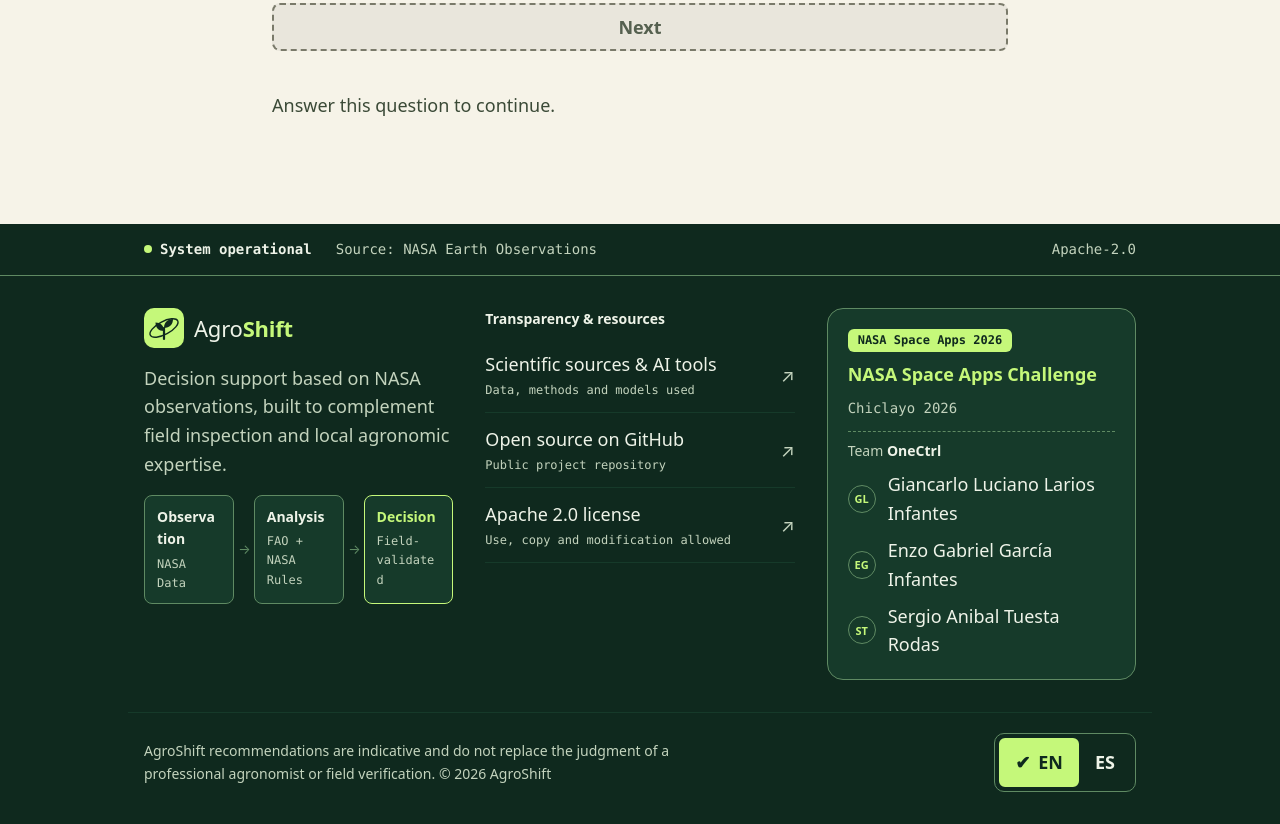
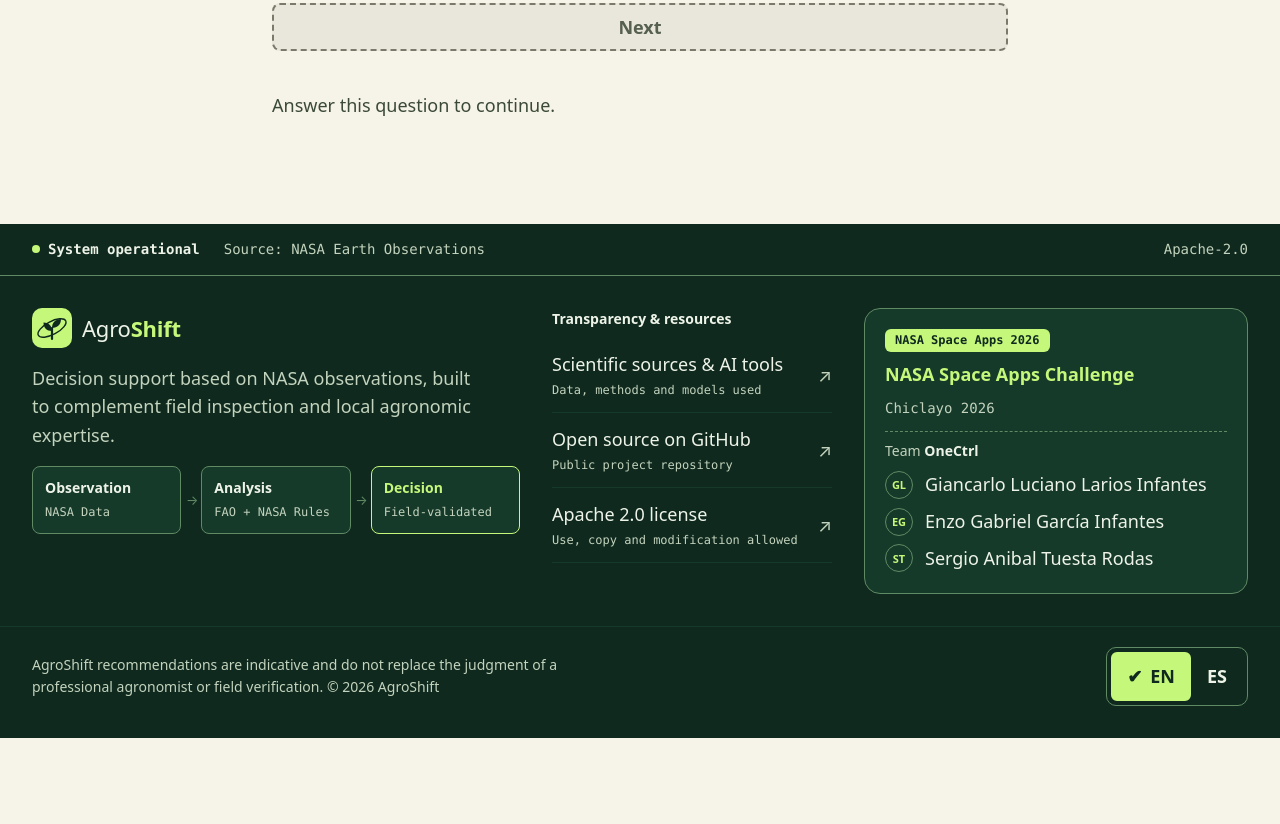
Before and after one commit to ceviche-mixto/AgroShift, an Astro site: page / in a window 1280 px wide. Shown: the part 746-1570 px from the top of the page. After the commit the page ends 1484 px from the top, so only its background shows below. Built offline with nearby package versions, Linux system fonts and the light colour scheme; Astro itself is replaced by a stand-in of ours.

Commit message:
style: widen desktop footer layout

```diff
--- a/src/styles/global.css
+++ b/src/styles/global.css
@@ -466,20 +466,21 @@ body {
 .ayuda__pasos li { display: grid; gap: 0.125rem; padding-left: 0.75rem; border-left: 4px solid var(--color-primario); }
 .ayuda__ok { width: 100%; cursor: pointer; }
 
-.pie { margin-top: 3rem; background: var(--marca-fondo); color: var(--marca-texto); }
+.pie { --pie-gutter: clamp(1rem, 4vw, 2rem); margin-top: 3rem; background: var(--marca-fondo); color: var(--marca-texto); }
 :where(.pie) :where(p, ul, ol) { margin: 0; padding: 0; list-style: none; }
 .pie__estado { border-bottom: 1px solid var(--marca-borde); }
-.pie__estado-in { display: flex; align-items: center; flex-wrap: wrap; gap: 0.25rem 1.5rem; max-width: 64rem; margin: 0 auto; padding: 0.875rem 1rem; font-family: ui-monospace, 'SFMono-Regular', Menlo, Consolas, monospace; font-size: 0.875rem; }
+.pie__estado-in { display: flex; align-items: center; flex-wrap: wrap; gap: 0.25rem 1.5rem; max-width: 80rem; margin: 0 auto; padding: 0.875rem var(--pie-gutter); font-family: ui-monospace, 'SFMono-Regular', Menlo, Consolas, monospace; font-size: 0.875rem; }
 .pie__estado-ok { display: inline-flex; align-items: center; gap: 0.5rem; font-weight: 700; }
 .pie__punto { width: 0.5rem; height: 0.5rem; border-radius: 50%; background: var(--marca-lima); }
 .pie__estado-txt { color: var(--marca-suave); }
 .pie__estado-lic { margin-left: auto; color: var(--marca-suave); }
-.pie__contenido { display: grid; grid-template-columns: minmax(0, 1fr); gap: 2rem; max-width: 64rem; margin: 0 auto; padding: 2rem 1rem; }
-@media (min-width: 48rem) { .pie__contenido { grid-template-columns: repeat(12, minmax(0, 1fr)); align-items: start; } .pie__marca { grid-column: span 4; } .pie__nav { grid-column: span 4; } .pie__evento { grid-column: span 4; } }
+.pie__contenido { display: grid; grid-template-columns: minmax(0, 1fr); gap: 2rem; max-width: 80rem; margin: 0 auto; padding: 2rem var(--pie-gutter); }
+@media (min-width: 48rem) { .pie__contenido { grid-template-columns: repeat(12, minmax(0, 1fr)); align-items: start; } .pie__marca { grid-column: span 12; } .pie__nav, .pie__evento { grid-column: span 6; } }
+@media (min-width: 75rem) { .pie__marca { grid-column: span 5; } .pie__nav { grid-column: span 3; } .pie__evento { grid-column: span 4; } }
 .pie__marca { display: grid; gap: 1rem; justify-items: start; min-width: 0; }
 .pie__aviso { max-width: 28rem; color: var(--marca-suave); }
 .pie__pasos { display: grid; grid-template-columns: repeat(3, minmax(0, 1fr)); gap: 1.25rem; width: 100%; }
-.pie__paso { position: relative; display: grid; gap: 0.25rem; align-content: start; min-width: 0; padding: 0.625rem 0.75rem; background: var(--marca-panel); border: 1px solid var(--marca-borde); border-radius: 0.5rem; font-size: 0.8125rem; }
+.pie__paso { position: relative; display: grid; gap: 0.25rem; align-content: start; min-width: 0; padding: 0.625rem 0.75rem; background: var(--marca-panel); border: 1px solid var(--marca-borde); border-radius: 0.5rem; font-size: 0.8125rem; word-break: normal; overflow-wrap: normal; hyphens: manual; }
 .pie__paso strong { font-size: 0.875rem; }
 .pie__paso span { color: var(--marca-suave); font-family: ui-monospace, 'SFMono-Regular', Menlo, Consolas, monospace; font-size: 0.75rem; }
 .pie__paso:not(.pie__paso--final)::after { content: '→'; position: absolute; top: 50%; right: -1.125rem; transform: translateY(-50%); color: var(--marca-borde); }
@@ -504,7 +505,7 @@ body {
 .pie__equipo { display: grid; gap: 0.5rem; }
 .pie__equipo li { display: flex; align-items: center; gap: 0.75rem; }
 .pie__iniciales { flex: none; display: inline-flex; align-items: center; justify-content: center; width: 1.75rem; height: 1.75rem; border: 1px solid var(--marca-borde); border-radius: 50%; color: var(--marca-lima); font-size: 0.6875rem; font-weight: 700; }
-.pie__base { display: flex; align-items: center; justify-content: space-between; flex-wrap: wrap; gap: 1rem 1.5rem; max-width: 64rem; margin: 0 auto; padding: 1.25rem 1rem 2rem; border-top: 1px solid var(--marca-panel); }
+.pie__base { display: flex; align-items: center; justify-content: space-between; flex-wrap: wrap; gap: 1rem 1.5rem; max-width: 80rem; margin: 0 auto; padding: 1.25rem var(--pie-gutter) 2rem; border-top: 1px solid var(--marca-panel); }
 .pie__descargo { max-width: 34rem; color: var(--marca-suave); font-size: 0.875rem; }
 .pie__derechos { white-space: nowrap; }
 /* Selector EN | ES del pie: píldora segmentada. */
```
